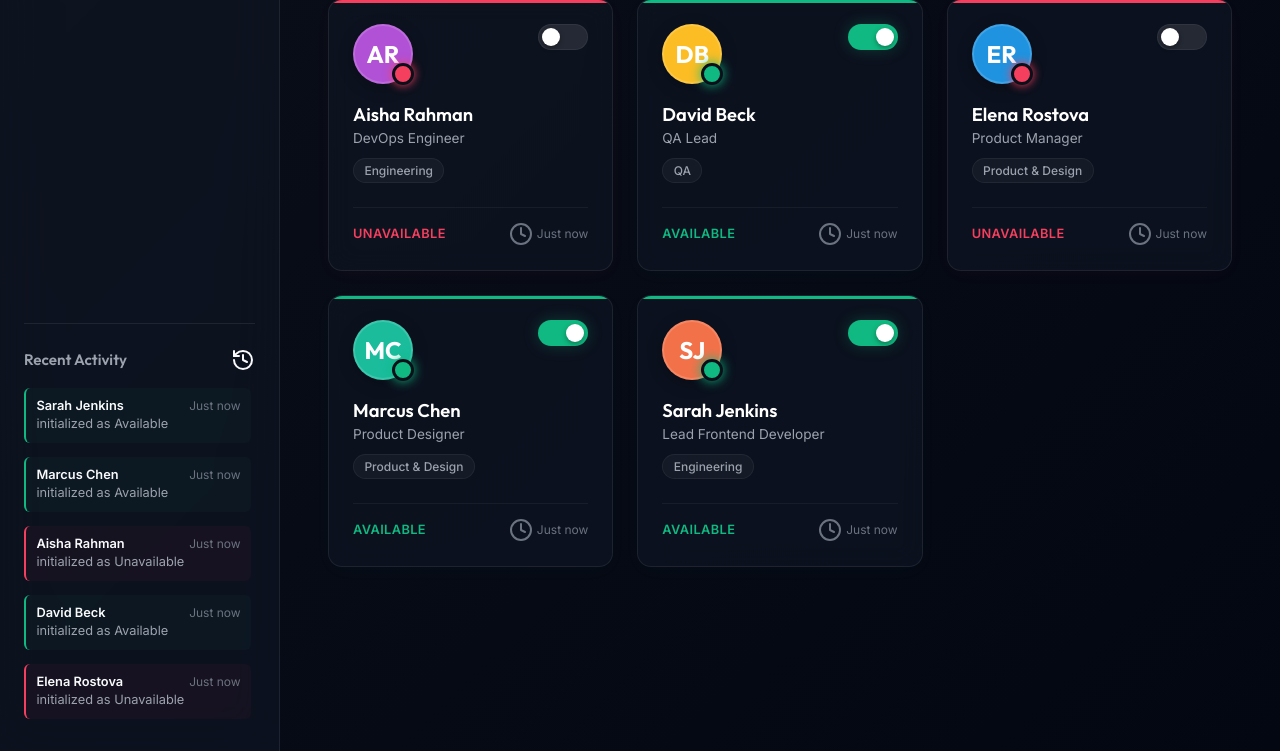
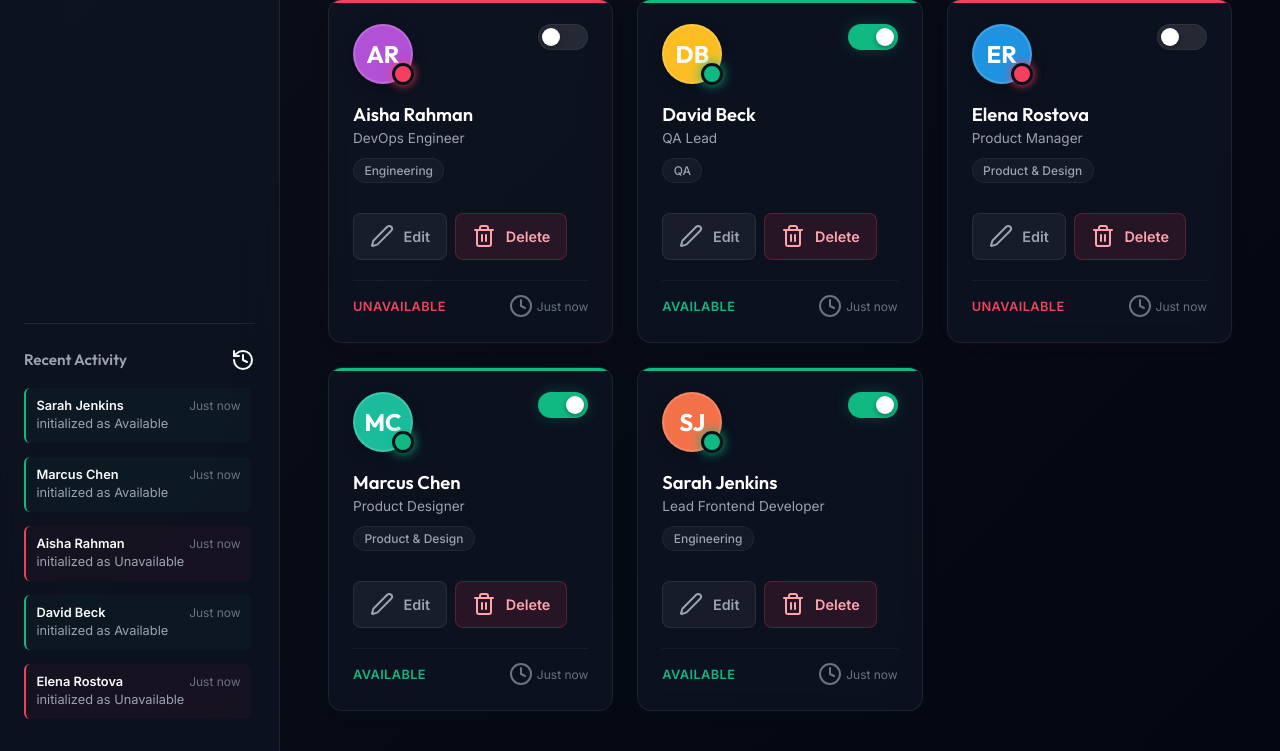
Before and after one commit to mr-yasar/team-tracker-virtualintern, a Flask app: page / in a window 1280 px wide. Shown: the part 362-1113 px from the top of the page. Run offline with Flask 2, Linux system fonts and the light colour scheme; data comes from the database, SQL or seed files in the repository.

Commit message:
Add edit/delete member support and update README with five contribution ideas

```diff
--- a/app.py
+++ b/app.py
@@ -197,6 +197,72 @@ def toggle_availability(member_id):
     }
     return jsonify(updated_member)
 
+@app.route('/api/members/<int:member_id>', methods=['PUT'])
+def edit_member(member_id):
+    data = request.get_json() or {}
+    name = data.get('name', '').strip()
+    role = data.get('role', '').strip()
+    department = data.get('department', '').strip()
+    avatar_color = data.get('avatar_color', '').strip()
+
+    if not name or not role or not department:
+        return jsonify({'error': 'Name, Role, and Department are required.'}), 400
+
+    conn = get_db_connection()
+    cursor = conn.cursor()
+    cursor.execute('SELECT * FROM team_members WHERE id = ?', (member_id,))
+    row = cursor.fetchone()
+    if not row:
+        conn.close()
+        return jsonify({'error': 'Member not found'}), 404
+
+    effective_color = avatar_color if avatar_color else row['avatar_color']
+    cursor.execute('''
+        UPDATE team_members
+        SET name = ?, role = ?, department = ?, avatar_color = ?, last_updated = datetime('now', 'localtime')
+        WHERE id = ?
+    ''', (name, role, department, effective_color, member_id))
+
+    cursor.execute('''
+        INSERT INTO activity_logs (member_id, member_name, action, timestamp)
+        VALUES (?, ?, 'profile updated', datetime('now', 'localtime'))
+    ''', (member_id, name))
+    conn.commit()
+
+    cursor.execute('SELECT * FROM team_members WHERE id = ?', (member_id,))
+    updated_row = cursor.fetchone()
+    conn.close()
+
+    updated_member = {
+        'id': updated_row['id'],
+        'name': updated_row['name'],
+        'role': updated_row['role'],
+        'department': updated_row['department'],
+        'avatar_color': updated_row['avatar_color'],
+        'is_available': bool(updated_row['is_available']),
+        'last_updated': updated_row['last_updated']
+    }
+    return jsonify(updated_member)
+
+@app.route('/api/members/<int:member_id>', methods=['DELETE'])
+def delete_member(member_id):
+    conn = get_db_connection()
+    cursor = conn.cursor()
+    cursor.execute('SELECT * FROM team_members WHERE id = ?', (member_id,))
+    row = cursor.fetchone()
+    if not row:
+        conn.close()
+        return jsonify({'error': 'Member not found'}), 404
+
+    cursor.execute('DELETE FROM team_members WHERE id = ?', (member_id,))
+    cursor.execute('''
+        INSERT INTO activity_logs (member_id, member_name, action, timestamp)
+        VALUES (?, ?, 'removed from team', datetime('now', 'localtime'))
+    ''', (member_id, row['name']))
+    conn.commit()
+    conn.close()
+    return jsonify({'message': 'Member deleted'})
+
 @app.route('/api/logs', methods=['GET'])
 def get_logs():
     conn = get_db_connection()
--- a/static/app.js
+++ b/static/app.js
@@ -15,6 +15,9 @@ const modalCancelBtn = document.getElementById('modal-cancel-btn');
 const addMemberForm = document.getElementById('add-member-form');
 const toastContainer = document.getElementById('toast-container');
 const currentDateElement = document.getElementById('current-date');
+let editingMemberId = null;
+const modalTitle = document.querySelector('#add-member-modal .modal-header h3');
+const modalSubmitButton = addMemberForm.querySelector('button[type="submit"]');
 
 // Stats Elements
 const statTotal = document.getElementById('stat-total');
@@ -102,7 +105,35 @@ function setupEventListeners() {
 }
 
 // Open modal logic
-function openModal() {
+function setModalMode(isEdit) {
+    modalTitle.textContent = isEdit ? 'Edit Team Member' : 'Add Team Member';
+    modalSubmitButton.innerHTML = isEdit
+        ? `<i data-lucide="edit-2"></i> Save Changes`
+        : `<i data-lucide="user-plus"></i> Add Member`;
+    lucide.createIcons();
+}
+
+function selectAvatarColor(color) {
+    const radio = document.querySelector(`input[name="avatar-color"][value="${color}"]`);
+    if (radio) {
+        radio.checked = true;
+    }
+}
+
+function openModal(member = null) {
+    if (member) {
+        editingMemberId = member.id;
+        document.getElementById('member-name').value = member.name;
+        document.getElementById('member-role').value = member.role;
+        document.getElementById('member-dept').value = member.department;
+        selectAvatarColor(member.avatar_color);
+        setModalMode(true);
+    } else {
+        editingMemberId = null;
+        addMemberForm.reset();
+        setModalMode(false);
+    }
+
     addMemberModal.classList.add('open');
     document.getElementById('member-name').focus();
 }
@@ -111,6 +142,8 @@ function openModal() {
 function closeModal() {
     addMemberModal.classList.remove('open');
     addMemberForm.reset();
+    editingMemberId = null;
+    setModalMode(false);
 }
 
 // Search and filter coordination
@@ -207,6 +240,16 @@ function renderMembers(members) {
                 <div class="member-role">${escapeHTML(member.role)}</div>
                 <span class="department-badge">${escapeHTML(member.department)}</span>
             </div>
+            <div class="card-actions">
+                <button class="btn btn-secondary btn-card btn-edit" type="button">
+                    <i data-lucide="edit-2"></i>
+                    Edit
+                </button>
+                <button class="btn btn-danger btn-card btn-delete" type="button">
+                    <i data-lucide="trash-2"></i>
+                    Delete
+                </button>
+            </div>
             <div class="member-footer">
                 <span class="status-text">${member.is_available ? 'Available' : 'Unavailable'}</span>
                 <span class="update-time" title="Last updated time">
@@ -217,6 +260,9 @@ function renderMembers(members) {
         `;
 
         teamGrid.appendChild(card);
+
+        card.querySelector('.btn-edit').addEventListener('click', () => openModal(member));
+        card.querySelector('.btn-delete').addEventListener('click', () => confirmDeleteMember(member.id, member.name));
     });
 
     lucide.createIcons();
@@ -384,7 +430,36 @@ async function handleAddMemberSubmit(event) {
         await fetchLogs();
 
     } catch (error) {
-        showToast(error.message || 'Error adding team member', 'error');
+        showToast(error.message || 'Error saving team member', 'error');
+        console.error(error);
+    }
+}
+
+function confirmDeleteMember(memberId, memberName) {
+    const confirmed = window.confirm(`Remove ${memberName} from the team? This cannot be undone.`);
+    if (!confirmed) return;
+    handleDeleteMember(memberId);
+}
+
+async function handleDeleteMember(memberId) {
+    try {
+        const response = await fetch(`/api/members/${memberId}`, {
+            method: 'DELETE',
+            headers: { 'Content-Type': 'application/json' }
+        });
+
+        if (!response.ok) {
+            const errData = await response.json();
+            throw new Error(errData.error || 'Failed to delete member');
+        }
+
+        teamMembers = teamMembers.filter(member => member.id !== memberId);
+        calculateStats();
+        filterAndRender();
+        showToast('Team member removed successfully.', 'success');
+        await fetchLogs();
+    } catch (error) {
+        showToast(error.message || 'Error deleting team member', 'error');
         console.error(error);
     }
 }
--- a/static/style.css
+++ b/static/style.css
@@ -786,6 +786,36 @@ input:checked + .slider:before {
     margin-top: 0.5rem;
 }
 
+.card-actions {
+    display: flex;
+    flex-wrap: wrap;
+    gap: 0.5rem;
+    margin: 0.85rem 0 0.75rem;
+}
+
+.btn-card {
+    padding: 0.65rem 1rem;
+    font-size: 0.9rem;
+    min-width: 90px;
+    white-space: nowrap;
+}
+
+.btn-card i {
+    width: 16px;
+    height: 16px;
+}
+
+.btn-danger {
+    background: rgba(244, 63, 94, 0.12);
+    color: #fda4af;
+    border: 1px solid rgba(244, 63, 94, 0.25);
+}
+
+.btn-danger:hover {
+    background: rgba(244, 63, 94, 0.18);
+    color: white;
+}
+
 .status-text {
     font-size: 0.8rem;
     font-weight: 600;
```
Also changed, not shown: README.md.
